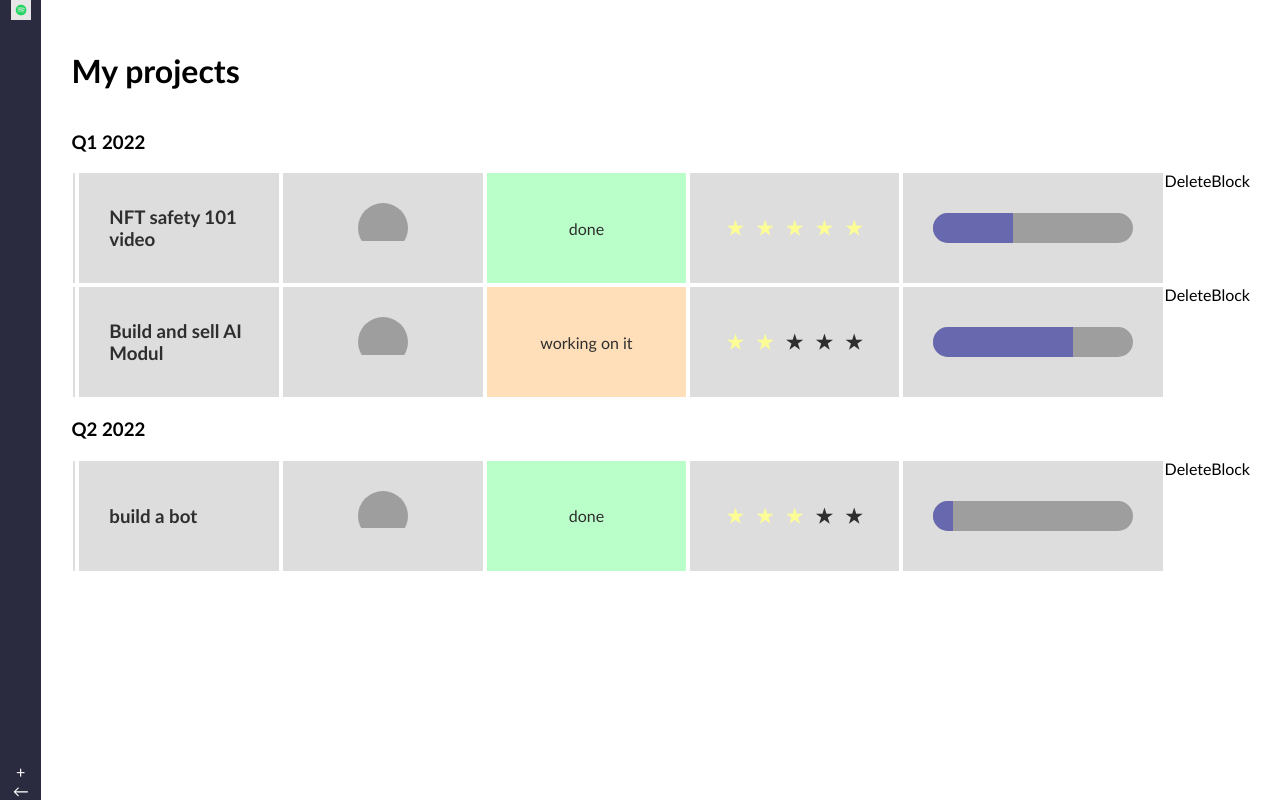
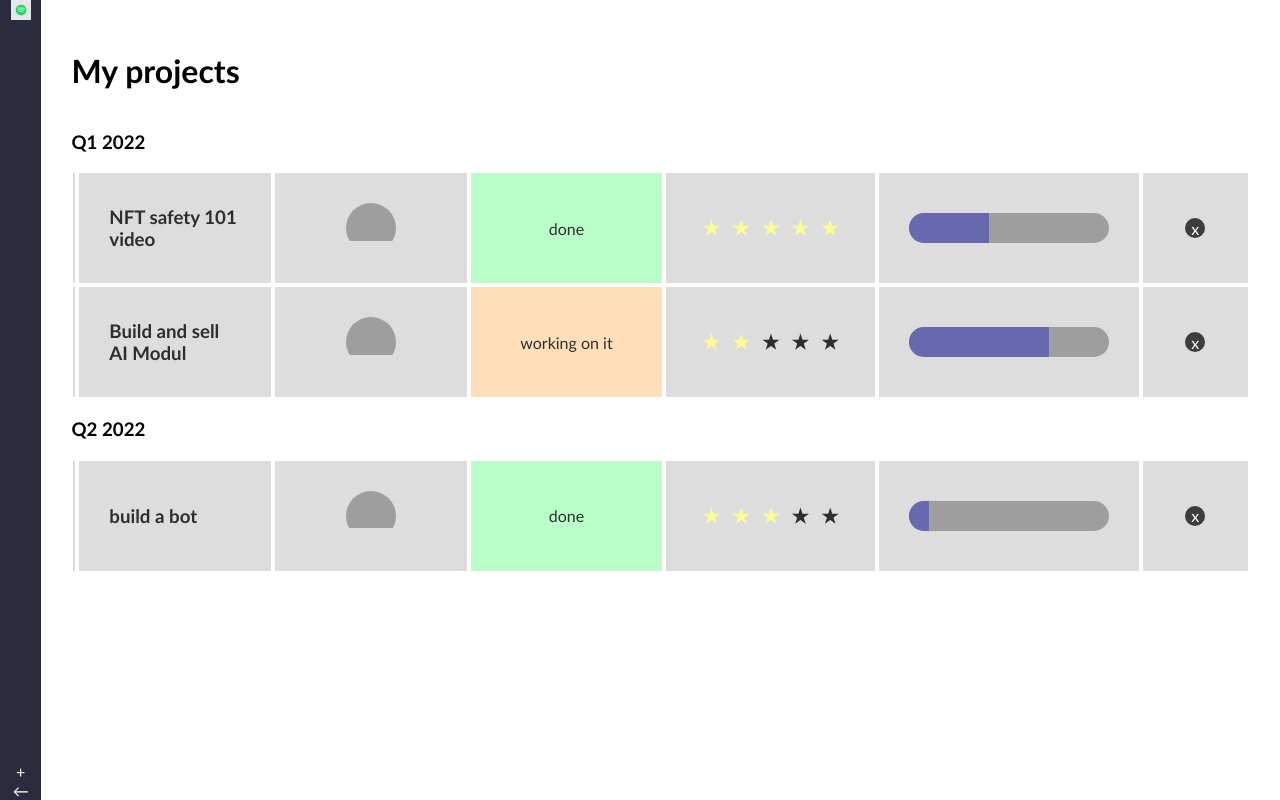
Before and after one commit to Shadi38/monday-clone, a React (Create React App) app in the folder monday-clone/: page / in a window 1280 px wide. Built offline with nearby package versions, Linux system fonts and the light colour scheme; grey boxes are pictures that could not be loaded.

Commit message:
DeleteBBlock component was completed

```diff
--- a/monday-clone/src/components/DeleteBlock.js
+++ b/monday-clone/src/components/DeleteBlock.js
@@ -1,7 +1,10 @@
 const DeleteBlock = ()=>{
+     const deleteTicket = ()=>{
+
+     }
     return(
-        <div>
-            DeleteBlock
+        <div className="delete_block">
+            <div className="delete-icon" onClick={deleteTicket}>x</div>
         </div>
     )
     }
--- a/monday-clone/src/index.css
+++ b/monday-clone/src/index.css
@@ -113,3 +113,22 @@ align-items: center;
     background-color: rgb(104,104,175);
     height: 100%;
 }
+ .ticket-card .delete_block{
+    background-color: rgb(221,221,221);
+    margin:2px;
+    padding: 30px;
+    width: 50px;
+    display: flex;
+    justify-content: center;
+    align-items: center;
+ }
+ .ticket-card .delete_block .delete-icon{
+width: 20px;
+height: 20px;
+border-radius: 10px;
+background-color: rgb(61,61,61);
+display: flex;
+justify-content: center;
+align-items: center;
+color: rgb(255,255,255);
+ }
```
